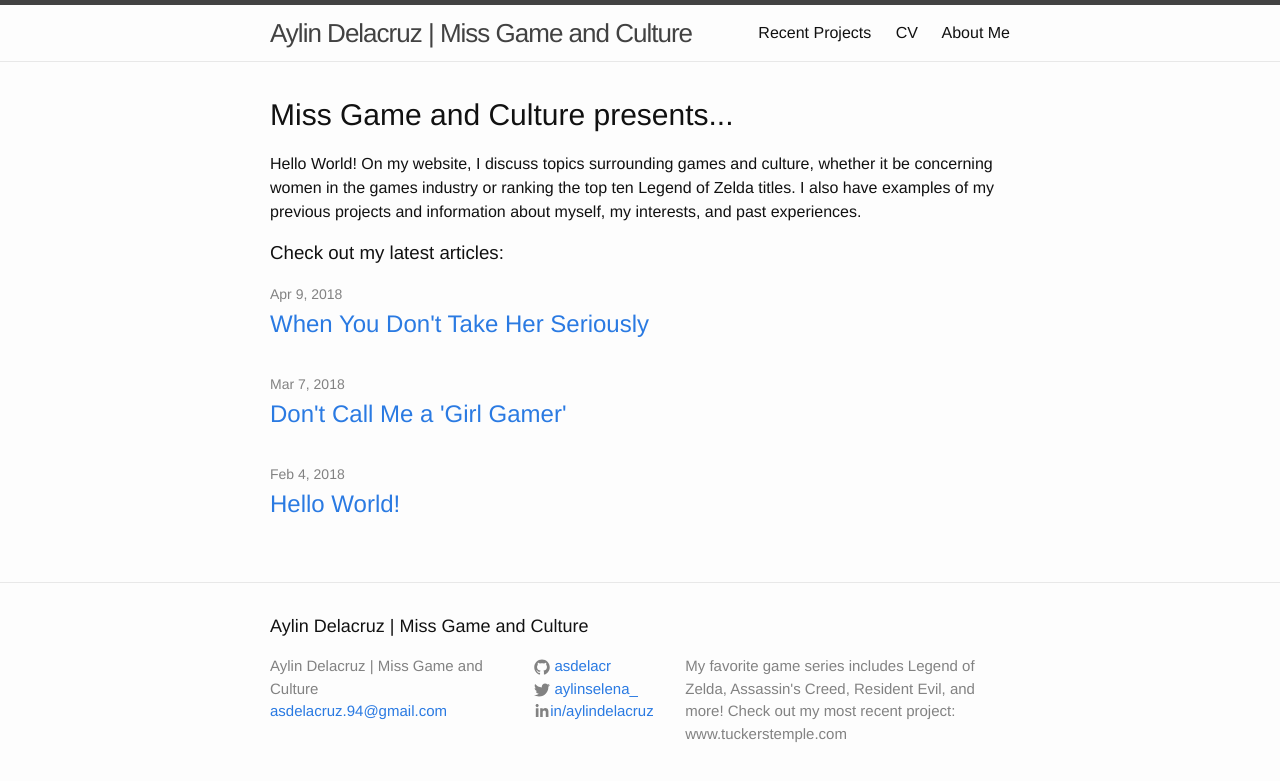
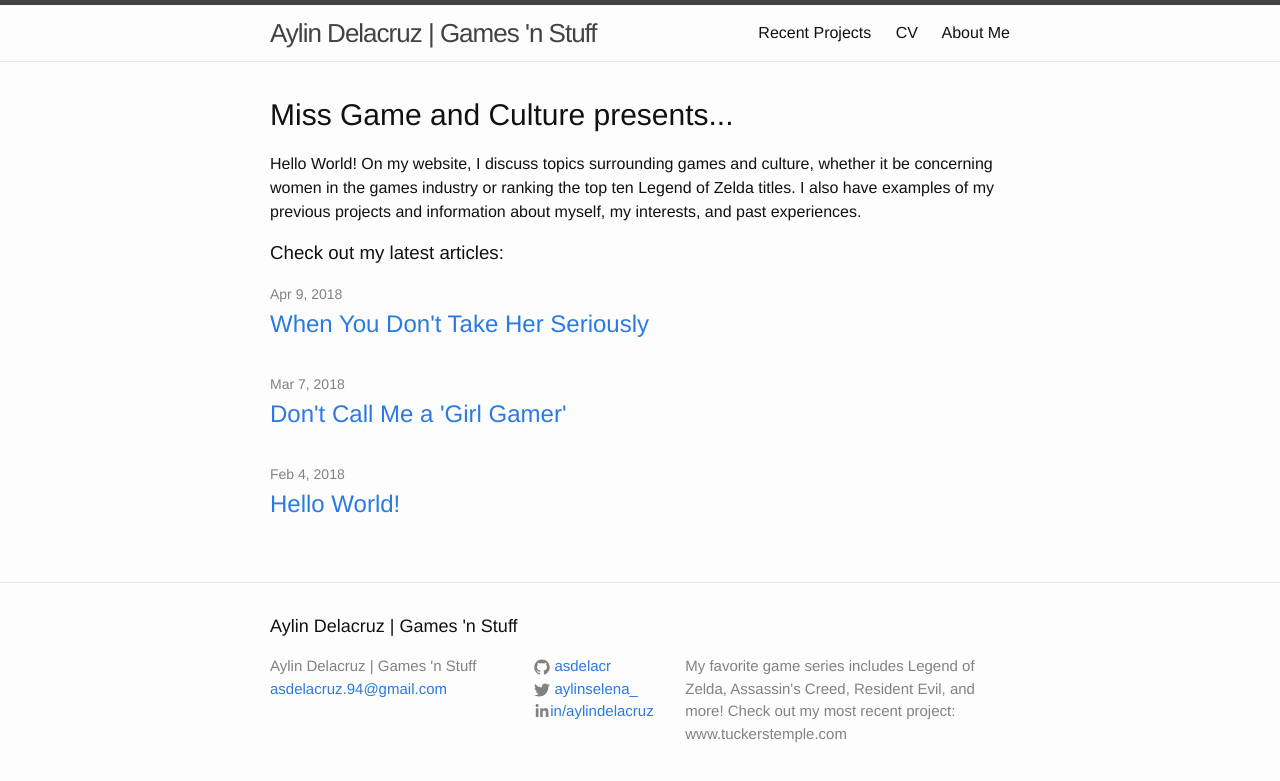
Before and after one commit to asdelacr/asdelacr.github.io, a Jekyll site: the page built from index.html, in a window 1280 px wide. Shown: the top 781 px of the page. Built offline with Jekyll 4.4.1, drawn with Linux system fonts in a browser that asks for light colours.

Commit message:
change titles
wnoeiln

```diff
--- a/_config.yml
+++ b/_config.yml
@@ -6,7 +6,7 @@
 # 'jekyll serve'. If you change this file, please restart the server process.
 
 # Site settings
-title: Aylin Delacruz | Miss Game and Culture
+title: Aylin Delacruz | Games 'n Stuff
 email: asdelacruz.94@gmail.com
 description: > # this means to ignore newlines until "baseurl:"
   My favorite game series includes Legend of Zelda, Assassin's Creed, Resident Evil, and more!
```
